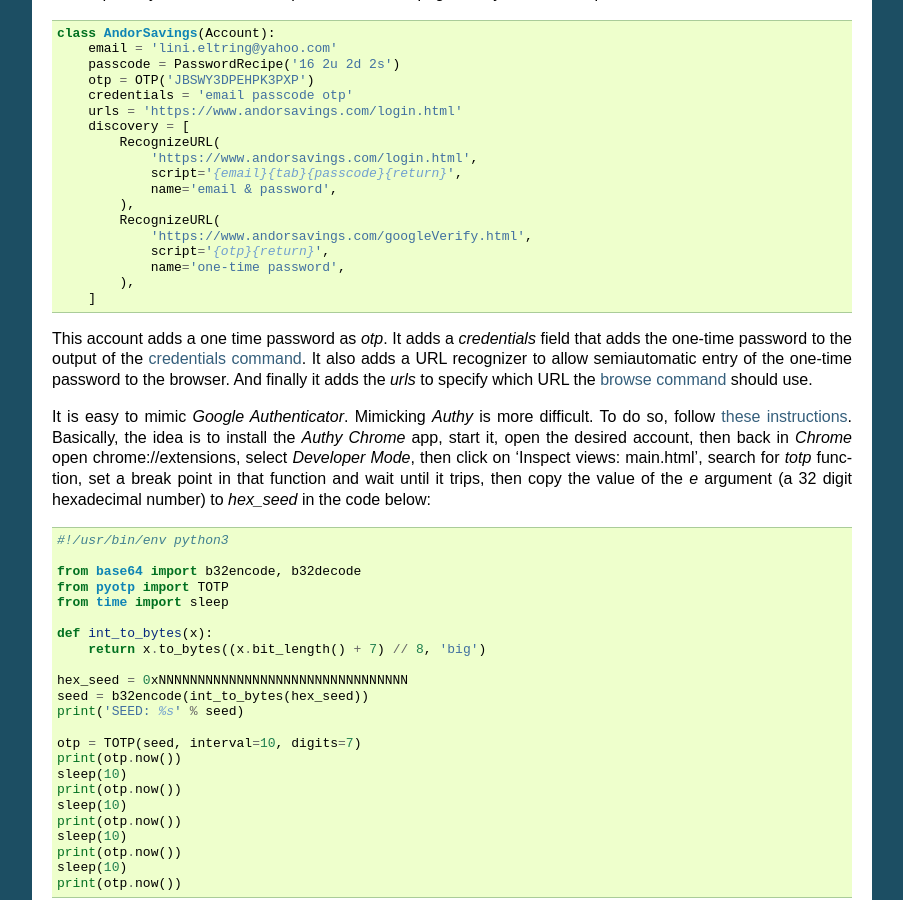
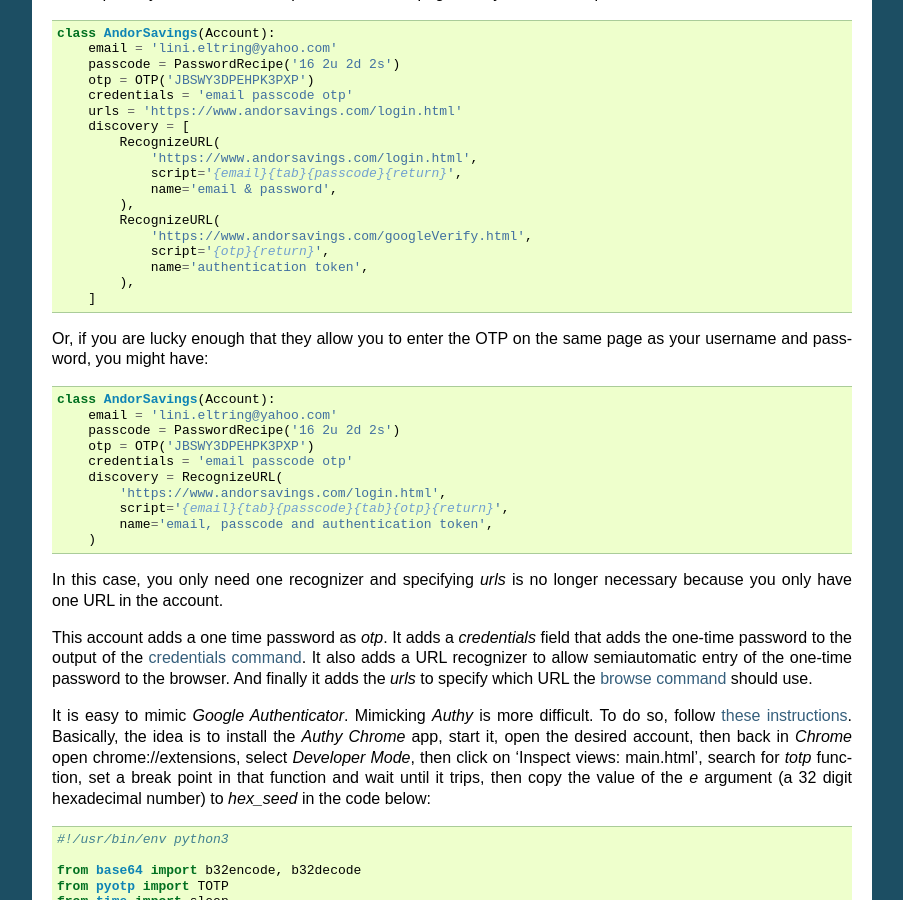
Before and after one commit to KenKundert/avendesora, a Sphinx documentation site: the page built from doc/advanced.rst, in a window 1280 px wide and 900 px high, scrolled down 6474 px. Shown: the whole window, without its empty margins (198-1101 px from the left). Built offline with Sphinx 7.4.7, drawn with Linux system fonts in a browser that asks for light colours.

Commit message:
Tweak documentation.

```diff
--- a/doc/advanced.rst
+++ b/doc/advanced.rst
@@ -472,7 +472,7 @@ account.
     single: OTP
     single: Google Authenticator
     single: Authy
-    single: One-Time passwords
+    single: One-time passwords
     single: second factor
     single: 2FA
 
@@ -513,9 +513,28 @@ page, and your one time password on another:
             RecognizeURL(
                 'https://www.andorsavings.com/googleVerify.html',
                 script='{otp}{return}',
-                name='one-time password',
+                name='authentication token',
             ),
         ]
+
+Or, if you are lucky enough that they allow you to enter the OTP on the same
+page as your username and password, you might have:
+
+.. code-block:: python
+
+    class AndorSavings(Account):
+        email = 'lini.eltring@yahoo.com'
+        passcode = PasswordRecipe('16 2u 2d 2s')
+        otp = OTP('JBSWY3DPEHPK3PXP')
+        credentials = 'email passcode otp'
+        discovery = RecognizeURL(
+            'https://www.andorsavings.com/login.html',
+            script='{email}{tab}{passcode}{tab}{otp}{return}',
+            name='email, passcode and authentication token',
+        )
+
+In this case, you only need one recognizer and specifying *urls* is no longer
+necessary because you only have one URL in the account.
 
 This account adds a one time password as *otp*. It adds a *credentials* field
 that adds the one-time password to the output of the :ref:`credentials command
```
